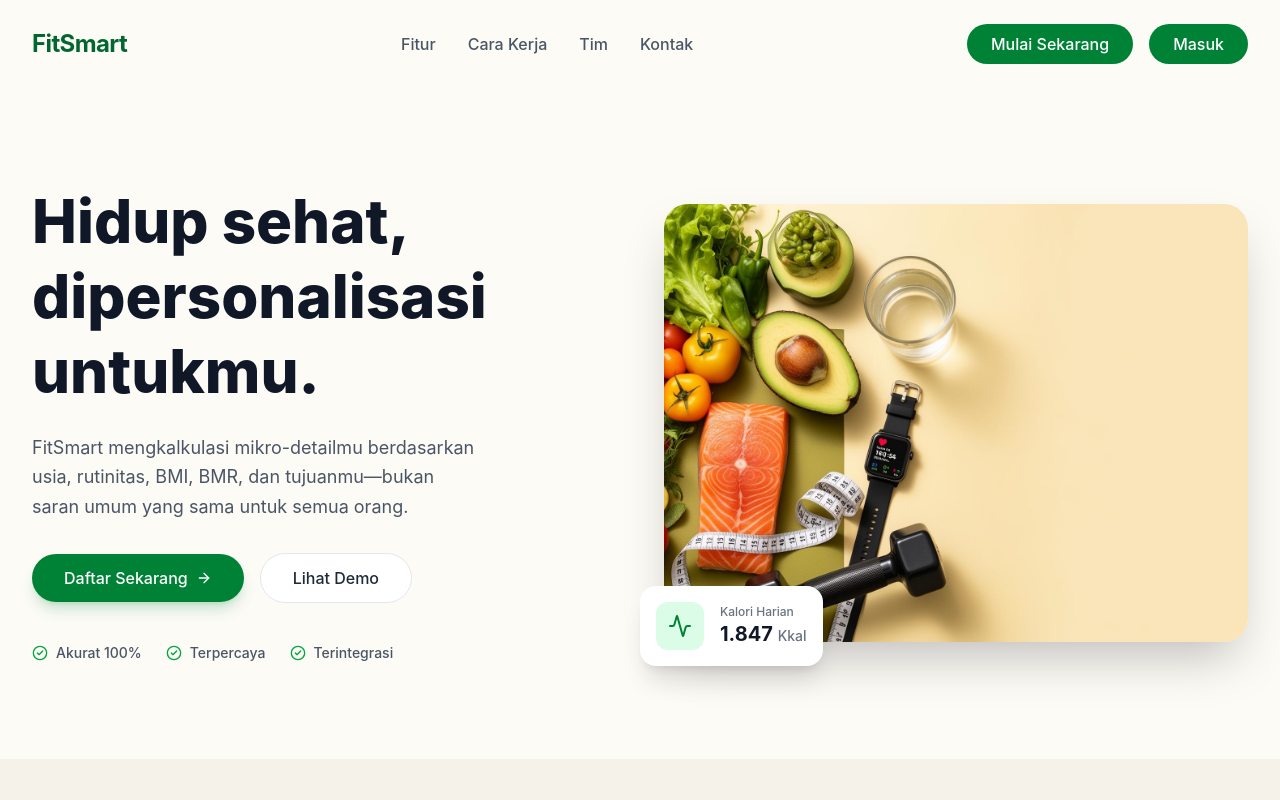
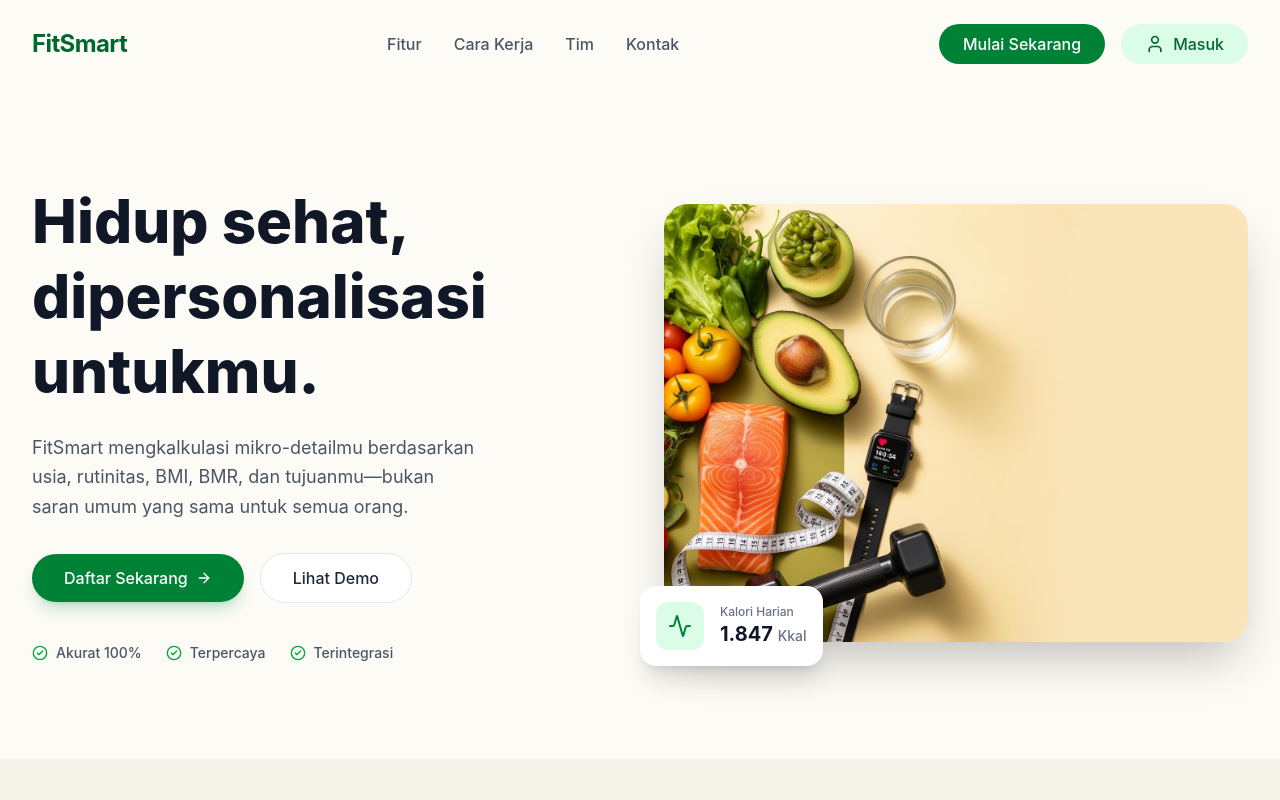
Before and after one commit to arrosyidalayubi/frontend-capstone, a React app: page / in a window 1280 px wide. Shown: the top 800 px of the page. Built offline with nearby package versions, Linux system fonts and the light colour scheme; the HTML template or start-up script is replaced by a standard one.

Commit message:
fix sidebar mobile and login icon mobile

```diff
--- a/src/components/Dashboard/Sidebar.jsx
+++ b/src/components/Dashboard/Sidebar.jsx
@@ -1,3 +1,4 @@
+// src/components/dashboard/Sidebar.jsx
 import React from 'react';
 import { Heart, X } from 'lucide-react';
 import { menuItems, analyticsItems } from '../../data/dashboardData';
@@ -5,16 +6,17 @@ import { menuItems, analyticsItems } from '../../data/dashboardData';
 export default function Sidebar({ activeMenu, setActiveMenu, isOpen, setIsOpen }) {
   return (
     <aside
-      // Logika Responsif: Melayang (fixed) di HP, Relatif di Desktop. Geser dengan transform.
-      className={`fixed md:relative top-0 left-0 h-full w-64 bg-[(--bg-card)] border-r border-(--border-subtle) flex flex-col z-50 shrink-0 transition-transform duration-300 ease-in-out ${isOpen ? 'translate-x-0' : '-translate-x-full md:translate-x-0'}`}
+      // PERBAIKAN: Menggunakan bg-(--bg-card) murni sebagai background solid
+      className={`fixed md:relative top-0 left-0 h-full w-64 bg-(--bg-card) border-r border-(--border-subtle) flex flex-col z-50 shrink-0 transition-transform duration-300 ease-in-out ${isOpen ? 'translate-x-0' : '-translate-x-full md:translate-x-0'}`}
     >
+      {/* Bagian Logo & Tombol Close */}
       <div className="h-20 flex items-center justify-between px-8 border-b border-(--border-subtle) shrink-0 transition-colors">
-        <div className="flex items-center gap-2 text-2xl font-bold text-green-800 dark:text-green-500 tracking-tight">
-          <Heart className="fill-green-600 dark:fill-green-500 text-green-600 dark:text-green-500" size={28} /> FitSmart
+        <div className="flex items-center gap-2 text-2xl font-bold text-(--icon-text) tracking-tight">
+          <Heart className="fill-(--icon-text) text-(--icon-text)" size={28} /> FitSmart
         </div>
         {/* Tombol Tutup (X) - Hanya muncul di Mobile */}
         <button
-          className="md:hidden text-(--text-muted)r:text-rose-500 hover:bg-rose-50 dark:hover:bg-rose-900/20 rounded transition-colors p-1"
+          className="md:hidden text-(--text-muted) hover:text-rose-500 transition-colors p-1"
           onClick={() => setIsOpen(false)}
         >
           <X size={24} />
@@ -22,6 +24,8 @@ export default function Sidebar({ activeMenu, setActiveMenu, isOpen, setIsOpen }
       </div>
 
       <div className="flex-1 overflow-y-auto py-6 px-4 space-y-8 custom-scrollbar">
+
+        {/* Menu Utama */}
         <div>
           <h3 className="px-4 text-xs font-bold text-(--text-muted) uppercase tracking-wider mb-3">Menu Utama</h3>
           <ul className="space-y-1">
@@ -29,7 +33,11 @@ export default function Sidebar({ activeMenu, setActiveMenu, isOpen, setIsOpen }
               <li key={item.id}>
                 <button
                   onClick={() => setActiveMenu(item.id)}
-                  className={`w-full flex items-center gap-3 px-4 py-3 rounded-xl transition-colors ${activeMenu === item.id ? 'bg-green-700 text-white shadow-md shadow-green-700/20' : 'text-(--text-muted) hover:bg-(--bg-hover) hover:text-(--accent-primary)'}`}
+                  className={`w-full flex items-center gap-3 px-4 py-3 rounded-xl transition-colors ${
+                    activeMenu === item.id
+                      ? 'bg-green-700 text-white shadow-md shadow-green-700/20'
+                      : 'text-(--text-muted) hover:bg-(--border-subtle) hover:text-(--text-main)'
+                  }`}
                 >
                   {item.icon} <span className="font-medium text-sm">{item.label}</span>
                 </button>
@@ -38,6 +46,7 @@ export default function Sidebar({ activeMenu, setActiveMenu, isOpen, setIsOpen }
           </ul>
         </div>
 
+        {/* Menu Analitik */}
         <div>
           <h3 className="px-4 text-xs font-bold text-(--text-muted) uppercase tracking-wider mb-3">Analitik</h3>
           <ul className="space-y-1">
@@ -45,7 +54,11 @@ export default function Sidebar({ activeMenu, setActiveMenu, isOpen, setIsOpen }
               <li key={item.id}>
                 <button
                   onClick={() => setActiveMenu(item.id)}
-                  className={`w-full flex items-center gap-3 px-4 py-3 rounded-xl transition-colors ${activeMenu === item.id ? 'bg-green-700 text-white shadow-md shadow-green-700/20' : 'text-(--text-muted) hover:bg-(--bg-hover) hover:text-(--accent-primary)'}`}
+                  className={`w-full flex items-center gap-3 px-4 py-3 rounded-xl transition-colors ${
+                    activeMenu === item.id
+                      ? 'bg-green-700 text-white shadow-md shadow-green-700/20'
+                      : 'text-(--text-muted) hover:bg-(--border-subtle) hover:text-(--text-main)'
+                  }`}
                 >
                   {item.icon} <span className="font-medium text-sm">{item.label}</span>
                 </button>
@@ -62,6 +75,7 @@ export default function Sidebar({ activeMenu, setActiveMenu, isOpen, setIsOpen }
           <h4 className="text-sm font-semibold text-(--text-main) mb-1">Kesehatan Jantung</h4>
           <p className="text-xs text-green-700 dark:text-green-400 font-bold bg-green-200/50 dark:bg-green-900/50 inline-block px-3 py-1 rounded-full">Sangat Baik</p>
         </div>
+
       </div>
     </aside>
   );
--- a/src/components/Dashboard/views/ViewRingkasan.jsx
+++ b/src/components/Dashboard/views/ViewRingkasan.jsx
@@ -13,7 +13,7 @@ export default function ViewRingkasan() {
 
       <div className="grid grid-cols-1 md:grid-cols-2 lg:grid-cols-4 gap-4">
         {/* Kalori */}
-        <div className="bg-(--bg-card)rounded-2xl border border-(--border-subtle) shadow-sm flex flex-col justify-between h-36">
+        <div className="bg-(--bg-card) p-5 rounded-2xl border border-(--border-subtle) shadow-sm flex flex-col justify-between h-36">
           <div className="w-10 h-10 rounded-full bg-green-100 dark:bg-green-900/30 text-green-600 flex items-center justify-center"><Flame size={20} /></div>
           <div>
             <h3 className="text-2xl font-bold text-(--text-main)">1.125</h3>
--- a/src/components/Header.tsx
+++ b/src/components/Header.tsx
@@ -1,5 +1,6 @@
 import React from 'react';
 import { useNavigate } from 'react-router-dom';
+import { User } from 'lucide-react';
 export default function Header() {
   const navigate = useNavigate();
   return (
@@ -15,9 +16,17 @@ export default function Header() {
       <button className="bg-green-700 hover:bg-green-800 text-white px-6 py-2 rounded-full font-medium transition" onClick={() => navigate('/onboarding')}>
         Mulai Sekarang
       </button>
-      <button className="bg-green-700 hover:bg-green-800 text-white px-6 py-2 rounded-full font-medium transition" onClick={() => navigate('/login')}>
-        Masuk
-      </button>
+      <button
+          onClick={() => navigate('/login')}
+          className="bg-green-100 hover:bg-green-200 text-green-800 px-3 md:px-6 py-2 rounded-full font-medium transition flex items-center justify-center h-9 md:h-auto md:min-h-10"
+          aria-label="Masuk"
+        >
+          {/* Ikon User: Muncul di semua ukuran layar, tapi ada margin-right di desktop */}
+          <User className="w-5 h-5 md:mr-2" />
+
+          {/* Teks "Masuk": Disembunyikan di HP (hidden), dimunculkan di Desktop (md:block) */}
+          <span className="hidden md:block whitespace-nowrap text-sm md:text-base">Masuk</span>
+        </button>
       </div>
     </header>
   );
```
